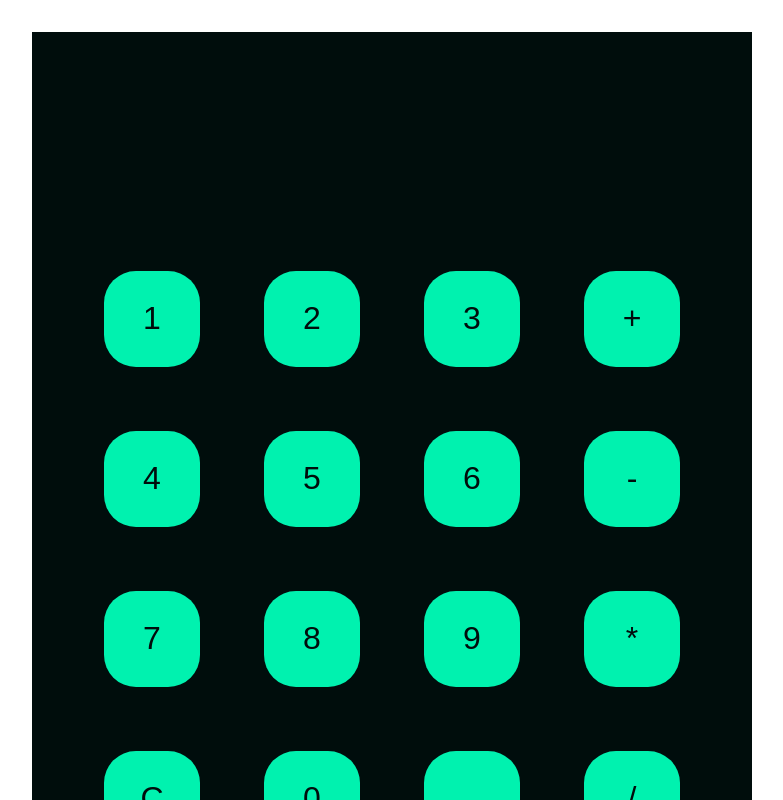
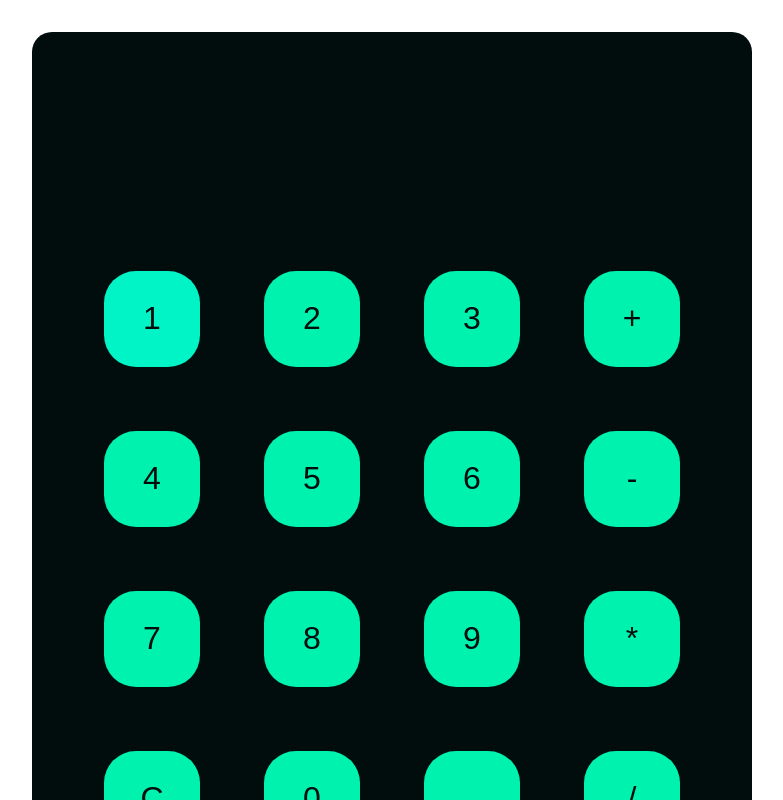
Before and after one commit to GuilhermeSOliveira/CalculadoraComReact, a React (Create React App) app: page / in a window 1280 px wide. In both pictures the pointer is over the button 400 px from the left and 318 px from the top of the page. Shown: the top 800 px of the page, without its empty margins (248-1031 px from the left). Built offline with nearby package versions, Linux system fonts and the light colour scheme.

Commit message:
Adicionando novos estilos ao teclado da calculadora

```diff
--- a/src/components/calculator.css
+++ b/src/components/calculator.css
@@ -10,6 +10,7 @@
 
 .background {
     background-color: #000D0C;
+    border-radius: 20px;
 }
 
 .resultado {
@@ -31,3 +32,8 @@ button {
     margin: 1em;
     font-size: 2em;
 }
+
+button:hover {
+    background-color: #00F4C6;
+    cursor: pointer;
+}
```
